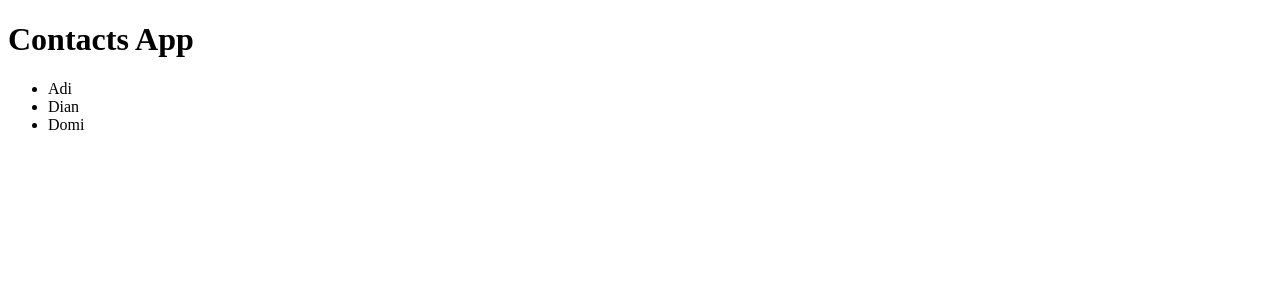
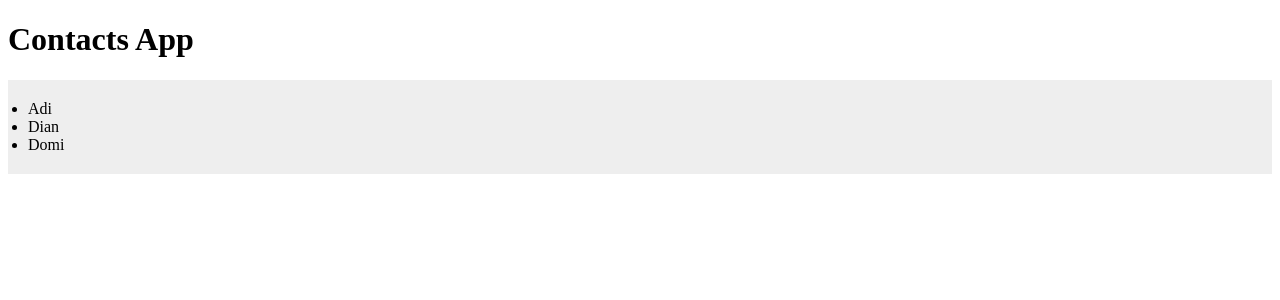
Before and after one commit to aria6/contact-list, a React app: page / in a window 1280 px wide. Shown: the top 300 px of the page. Built offline with nearby package versions, Linux system fonts and the light colour scheme; the HTML template or start-up script is replaced by a standard one.

Commit message:
Add styling

```diff
--- a/assets/index.html
+++ b/assets/index.html
@@ -3,6 +3,7 @@
 <head>
   <meta charset="UTF-8">
   <title>App</title>
+  <link rel="stylesheet" href="/main.css" />
 </head>
 <body>
   <script src="/main.js"></script>
--- /dev/null
+++ b/assets/main.css
@@ -0,0 +1,9 @@
+body {
+  margin: 0;
+  padding: 20px;
+  font-family: sans-serif;
+}
+
+h1 {
+  margin: 5px 0;
+}
--- a/src/ContactList.js
+++ b/src/ContactList.js
@@ -8,6 +8,14 @@ type Props = {
   contacts: Array<Contact>;
   selectedID: ?string;
   onContactClick: (Contact) => void;
+};
+
+const styles = {
+  ul: {
+    padding: 20,
+    margin: 0,
+    backgroundColor: '#eee',
+  },
 };
 
 function ContactList(props: Props) {
@@ -23,7 +31,7 @@ function ContactList(props: Props) {
     );
   });
   return (
-    <ul>
+    <ul style={styles.ul}>
       {children}
     </ul>
   );
```
